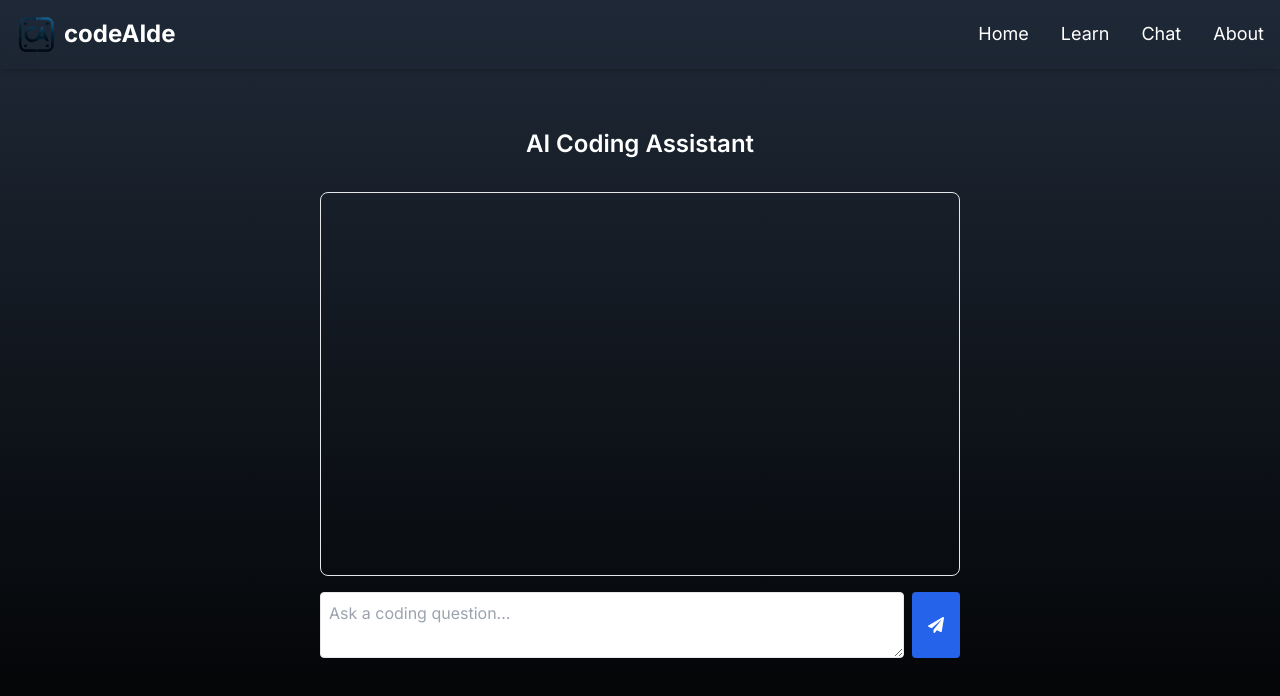
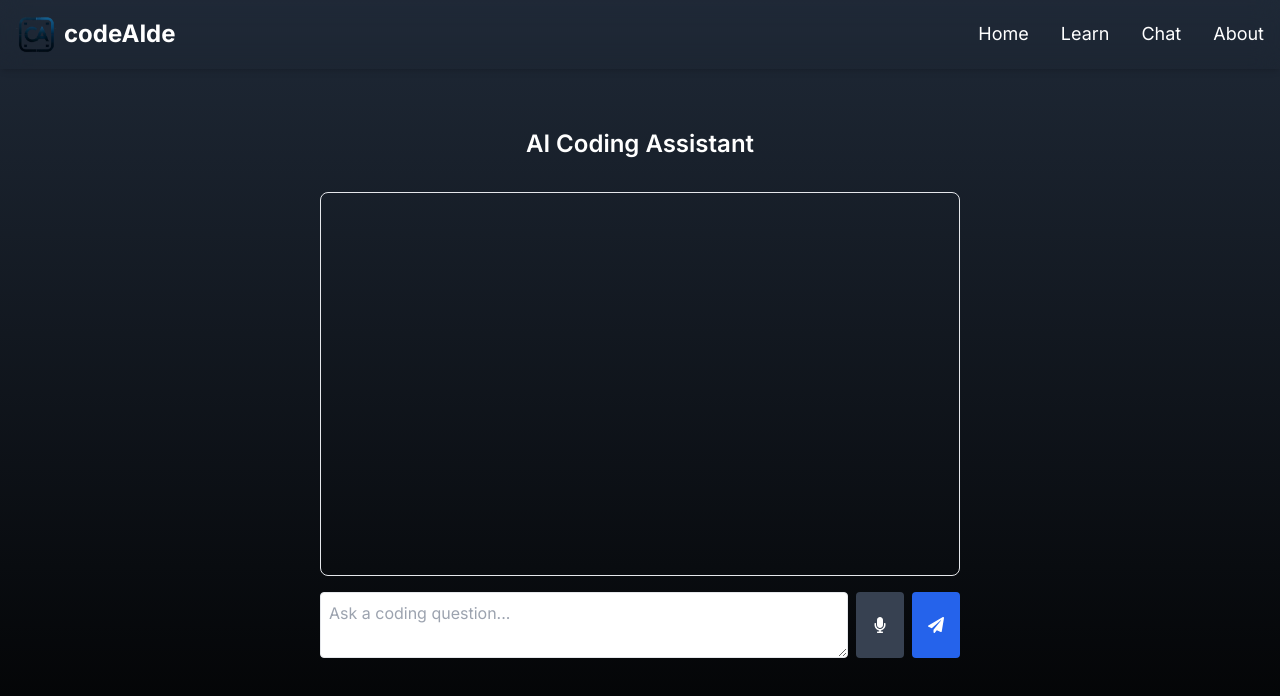
Before and after one commit to Arkaeyuh/codeAIde, a Next.js app: page /chat in a window 1280 px wide. Shown: the top 696 px of the page. Built offline with nearby package versions, Linux system fonts and the light colour scheme.

Commit message:
added speech to text

```diff
--- a/app/chat/ChatClient.tsx
+++ b/app/chat/ChatClient.tsx
@@ -1,12 +1,45 @@
 "use client";
 
 import React, { useState } from "react";
-import { FaPaperPlane } from "react-icons/fa"; // Import the paper plane icon from react-icons
+import { FaPaperPlane, FaMicrophone } from "react-icons/fa"; // Import icons
 
 export default function ChatClient() {
   const [prompt, setPrompt] = useState("");
   const [messages, setMessages] = useState<{ sender: "user" | "ai"; text: string }[]>([]);
   const [loading, setLoading] = useState(false);
+  const [isListening, setIsListening] = useState(false);
+
+  const handleSpeechToText = () => {
+    if (!("webkitSpeechRecognition" in window)) {
+      alert("Speech Recognition is not supported in your browser. Please use Chrome or Edge.");
+      return;
+    }
+
+    const recognition = new window.webkitSpeechRecognition();
+    recognition.continuous = false;
+    recognition.interimResults = false;
+    recognition.lang = "en-US";
+
+    recognition.onstart = () => {
+      setIsListening(true);
+    };
+
+    recognition.onresult = (event) => {
+      const transcript = event.results[0][0].transcript; // Get the recognized text
+      setPrompt((prev) => prev + transcript); // Append the spoken text to the prompt
+    };
+
+    recognition.onerror = (event) => {
+      console.error("Speech recognition error:", event.error);
+      alert("Speech recognition failed. Please try again.");
+    };
+
+    recognition.onend = () => {
+      setIsListening(false);
+    };
+
+    recognition.start();
+  };
 
   const handleSubmit = async (e: React.FormEvent) => {
     e.preventDefault();
@@ -24,7 +57,8 @@ export default function ChatClient() {
         body: JSON.stringify({ prompt }),
       });
       const data = await res.json();
-      setMessages((prevMessages) => [...prevMessages, { sender: "ai", text: data.message || "No response" }]);
+      const aiMessage = data.message || "No response";
+      setMessages((prevMessages) => [...prevMessages, { sender: "ai", text: aiMessage }]);
     } catch (error) {
       console.error(error);
       setMessages((prevMessages) => [...prevMessages, { sender: "ai", text: "Sorry, something went wrong. Please try again." }]);
@@ -68,6 +102,15 @@ export default function ChatClient() {
           onKeyPress={handleKeyPress}
         />
         <button
+          type="button"
+          className={`font-semibold py-2 px-4 rounded flex items-center justify-center ${
+            isListening ? "bg-red-600 text-white" : "bg-gray-700 hover:bg-gray-800"
+          }`}
+          onClick={handleSpeechToText}
+        >
+          <FaMicrophone />
+        </button>
+        <button
           type="submit"
           className="font-semibold bg-blue-600 text-white py-2 px-4 rounded hover:bg-blue-700 flex items-center justify-center"
         >
@@ -75,6 +118,5 @@ export default function ChatClient() {
         </button>
       </form>
     </div>
-
   );
 }
--- a/package.json
+++ b/package.json
@@ -10,6 +10,7 @@
   },
   "dependencies": {
     "@prisma/client": "^6.2.1",
+    "aws-sdk": "^2.1692.0",
     "axios": "^1.7.9",
     "bcrypt": "^5.1.1",
     "framer-motion": "^12.0.5",
```
Also changed, not shown: 1 other file (tests, documents, lock files or other folders).
